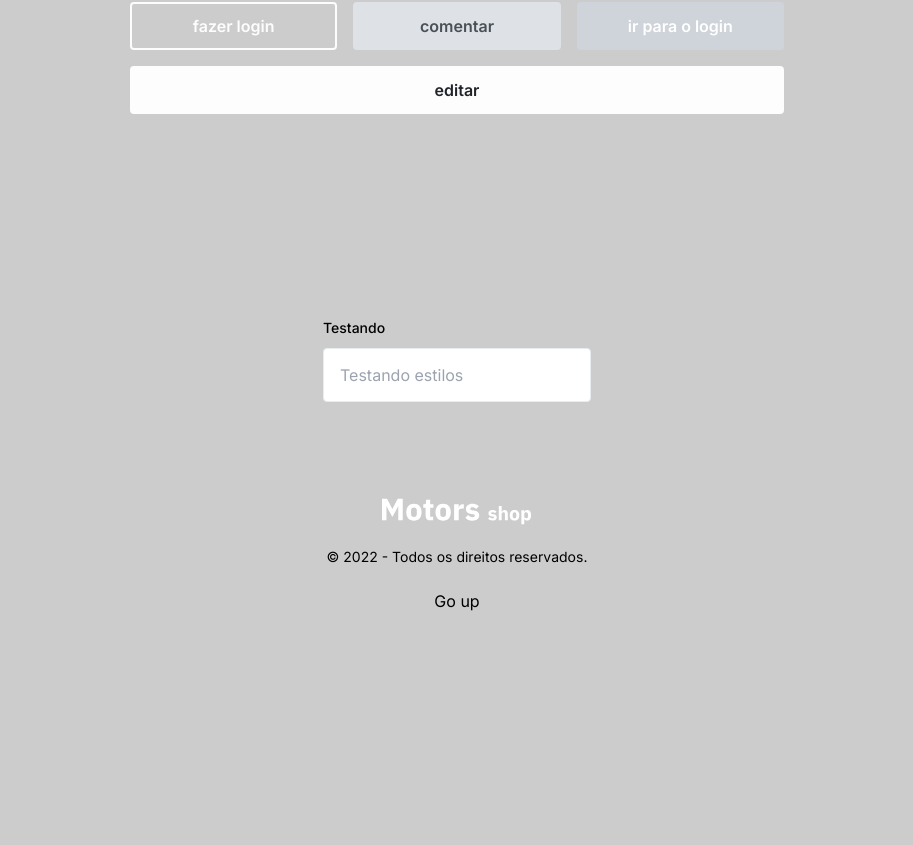
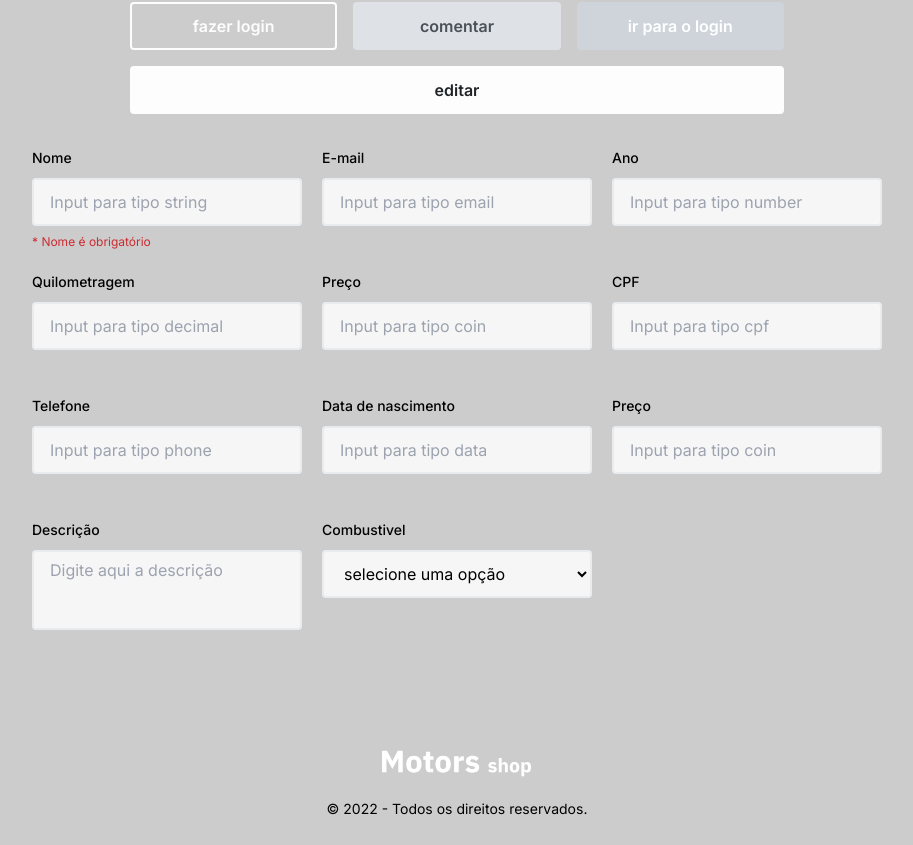
Before and after one commit to grupo38-T14/grupo38-T14-projeto-fullstack, a Next.js app in the folder front/: page / in a window 1280 px wide. Shown: the part 366-1211 px from the top of the page, without its empty margins (183-1096 px from the left). Before the commit the page ends 979 px from the top, so only its background shows below. Built offline with nearby package versions, Linux system fonts and the light colour scheme.

Commit message:
feat: created inputs components

```diff
--- a/front/src/app/globals.css
+++ b/front/src/app/globals.css
@@ -21,6 +21,13 @@
 body {
   color: rgb(var(--foreground-rgb));
   background: #ccc;
+
+}
+
+input::-webkit-outer-spin-button,
+input::-webkit-inner-spin-button {
+    -webkit-appearance: none;
+    margin: 0;
 }
 
 @layer base {
--- a/front/src/app/page.tsx
+++ b/front/src/app/page.tsx
@@ -2,9 +2,11 @@
 "use client";
 
 import Image from "next/image";
-import { Input } from "../components/input";
 import Button from "@/components/button";
 import { useState } from "react";
+import Input from "@/components/inputs";
+import TextArea from "@/components/textArea";
+import Select from "@/components/select";
 
 export default function Home() {
   const [disabledBtn, setDisableBtn] = useState(true);
@@ -50,7 +52,11 @@ export default function Home() {
             Cadastrar
           </Button>
         </div>
-        <Button handle={() => console.log("pegando")} type={disabledBtn ? "disableBland" : "brand"} disable={disabledBtn}>
+        <Button
+          handle={() => console.log("pegando")}
+          type={disabledBtn ? "disableBland" : "brand"}
+          disable={disabledBtn}
+        >
           enviar
         </Button>
         <Button handle={() => console.log("pegando")} type="grey0">
@@ -77,7 +83,11 @@ export default function Home() {
         <Button handle={() => console.log("pegando")} type="negative">
           comentar
         </Button>
-        <Button handle={() => console.log("pegando")} type={disabledBtn ? "disable" : "negative"} disable={disabledBtn}>
+        <Button
+          handle={() => console.log("pegando")}
+          type={disabledBtn ? "disable" : "negative"}
+          disable={disabledBtn}
+        >
           ir para o login
         </Button>
         <div className="col-span-3">
@@ -85,9 +95,37 @@ export default function Home() {
             editar
           </Button>
         </div>
+      </div>
+      <div className="grid grid-cols-3 gap-5 mt-4">
+        <Input label="Nome" type="text" placeholder="Input para tipo string" error="* Nome é obrigatório"/>
+        {/* Deve se usar o erro desta forma
+            error={errors?.confirmPassword && errors.confirmPassword.message}
+        */}
+        <Input
+          label="E-mail"
+          type="email"
+          placeholder="Input para tipo email"
+        />
+        <Input label="Ano" type="number" placeholder="Input para tipo number" />
+        <Input
+          label="Quilometragem"
+          type="number"
+          placeholder="Input para tipo decimal"
+        />
+        <Input label="Preço" type="number" placeholder="Input para tipo coin" />
+        <Input label="CPF" type="cpf" placeholder="Input para tipo cpf" />
+
+        <Input label="Telefone" type="phone" placeholder="Input para tipo phone" />
+
+        <Input label="Data de nascimento" type="date" placeholder="Input para tipo data" />
+
+        <Input label="Preço" type="coin" placeholder="Input para tipo coin" />
+
+        <TextArea label="Descrição" placeholder="Digite aqui a descrição" />
+
+        <Select label="Combustivel" />
 
       </div>
-      <Input />
     </main>
   );
 }
--- a/front/src/components/button/index.tsx
+++ b/front/src/components/button/index.tsx
@@ -1,5 +1,3 @@
-"use client";
-
 import React from "react";
 
 interface iButtonProps {
--- a/front/src/components/input/index.tsx
+++ /dev/null
@@ -1,15 +0,0 @@
-export function Input() {
-  return (
-    <fieldset className="flex flex-col gap-2">
-      <label htmlFor="test" className="input-label">
-        Testando
-      </label>
-      <input
-        type="text"
-        id="test"
-        className="input-placeholder p-4 rounded border-gray-70 border-[1.5px] border-solid hover:bg-gray-80 focus:outline-none focus:border-brand-2"
-        placeholder="Testando estilos"
-      />
-    </fieldset>
-  );
-}
--- /dev/null
+++ b/front/src/components/inputs/index.tsx
@@ -0,0 +1,78 @@
+import React from "react";
+import { UseFormRegisterReturn } from "react-hook-form";
+import MaskedInput from "react-input-mask";
+
+interface iInputProps {
+  type: "text" | "email" | "url" | "number" | "date" | "cpf" | "phone" | "coin" ;
+  placeholder: string;
+  label: string;
+  /* quando for utilizar deve ser tirado a interrogação */
+  register?: UseFormRegisterReturn
+  error?: string
+}
+
+const Input = ({ type, label, placeholder, register, error}: iInputProps) => {
+  const maskedTypes = ["date", "cpf", "phone", "coin"];
+  const masked = {
+    date: "99/99/9999",
+    cpf: "999.999.999.99",
+    phone: "(999) 99999-9999",
+    coin: "R$ 999999,99"
+  }
+
+  return (
+    <fieldset className="relative flex flex-col gap-2 pb-6">
+      <label htmlFor={label} className="input-label">
+        {label}
+      </label>
+      {!maskedTypes.includes(type) && (
+        <input
+          type={type}
+          id={label}
+          placeholder={placeholder}
+          {...register}
+          className="
+            w-full
+            h-[3rem]
+            bg-[#f6f6f6]
+            hover:bg-gray-80
+            px-4
+            border-2
+            border-gray-70
+            hover:border-gray-80
+            rounded
+            input-placeholder
+            outline-none
+            focus:border-brand-1
+            focus:text-brand-1
+            appearance-none
+            reset-appearence
+            "
+        />
+      )}
+      {maskedTypes.includes(type) && <MaskedInput
+          mask={type == "cpf" ? masked["cpf"] : type == "phone" ? masked["phone"] : type == "coin" ? masked["coin"] : masked["date"]}
+          placeholder={placeholder}
+          {...register}
+          className="
+          w-full
+          h-[3rem]
+          bg-[#f6f6f6]
+          hover:bg-gray-80
+          px-4
+          border-2
+          border-gray-70
+          hover:border-gray-80
+          rounded
+          input-placeholder
+          outline-none
+          focus:border-brand-1
+          focus:text-brand-1
+          "
+        />}
+        {error && <span className="absolute bottom-0 text-xs text-feedback-alert1">{error}</span>}
+    </fieldset>
+  );
+};
+
+export default Input;
--- /dev/null
+++ b/front/src/components/select/index.tsx
@@ -0,0 +1,55 @@
+"use client"
+
+import React, { useState } from 'react'
+import { UseFormRegisterReturn } from "react-hook-form";
+
+interface iSelectProps {
+    label: string;
+    /* quando for utilizar deve ser tirado a interrogação */
+    register?: UseFormRegisterReturn
+    error?: string
+  }
+
+const Select = ({label, register, error}: iSelectProps) => {
+
+    const [selectValue, setSelectValue] = useState(0)
+
+  return (
+    <fieldset className="relative flex flex-col gap-2 pb-6">
+      <label htmlFor={label} className="input-label">
+        {label}
+      </label>
+        <select
+          id={label}
+          {...register}
+          value={selectValue}
+          onChange={(e) => setSelectValue(+e.target.value)}
+          className="
+            w-full
+            h-[3rem]
+            bg-[#f6f6f6]
+            hover:bg-gray-80
+            px-4
+            py-2
+            border-2
+            border-gray-70
+            hover:border-gray-80
+            rounded
+            input-placeholder
+            outline-none
+            focus:border-brand-1
+            focus:text-brand-1
+            resize-none
+            "
+        >
+            <option value="0" disabled>selecione uma opção</option>
+            <option value="1">gasolina</option>
+            <option value="2">híbrido </option>
+            <option value="3">óleo</option>
+        </select>
+        {error && <span className="absolute bottom-0 text-xs text-feedback-alert1">{error}</span>}
+    </fieldset>
+  )
+}
+
+export default Select
--- /dev/null
+++ b/front/src/components/textArea/index.tsx
@@ -0,0 +1,45 @@
+import React from 'react'
+import { UseFormRegisterReturn } from "react-hook-form";
+
+interface iTextAreaProps {
+    placeholder: string;
+    label: string;
+    /* quando for utilizar deve ser tirado a interrogação */
+    register?: UseFormRegisterReturn
+    error?: string
+  }
+
+const TextArea = ({label, placeholder, register, error}: iTextAreaProps) => {
+  return (
+    <fieldset className="relative flex flex-col gap-2 pb-6">
+      <label htmlFor={label} className="input-label">
+        {label}
+      </label>
+        <textarea
+          id={label}
+          placeholder={placeholder}
+          {...register}
+          className="
+            w-full
+            h-20
+            bg-[#f6f6f6]
+            hover:bg-gray-80
+            px-4
+            py-2
+            border-2
+            border-gray-70
+            hover:border-gray-80
+            rounded
+            input-placeholder
+            outline-none
+            focus:border-brand-1
+            focus:text-brand-1
+            resize-none
+            "
+        />
+        {error && <span className="absolute bottom-0 text-xs text-feedback-alert1">{error}</span>}
+    </fieldset>
+  )
+}
+
+export default TextArea
```
